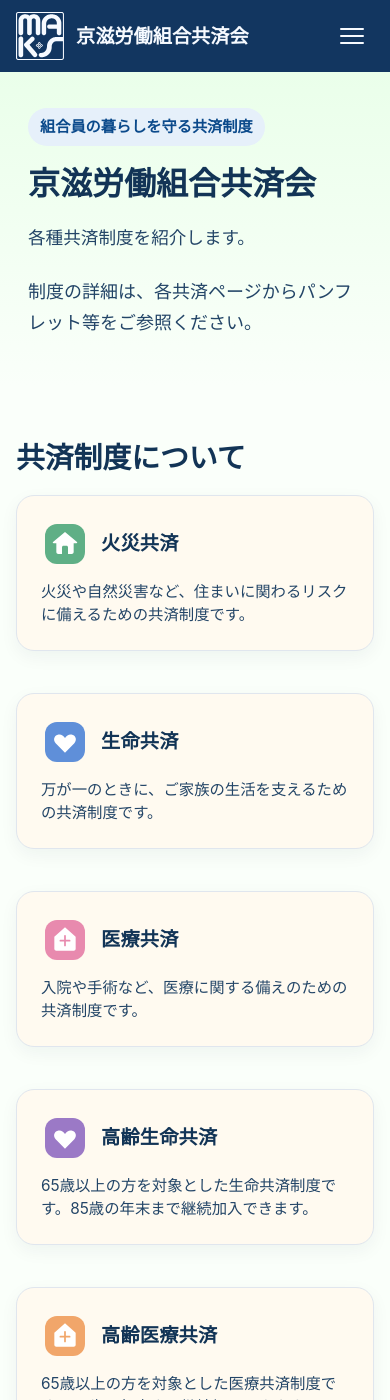
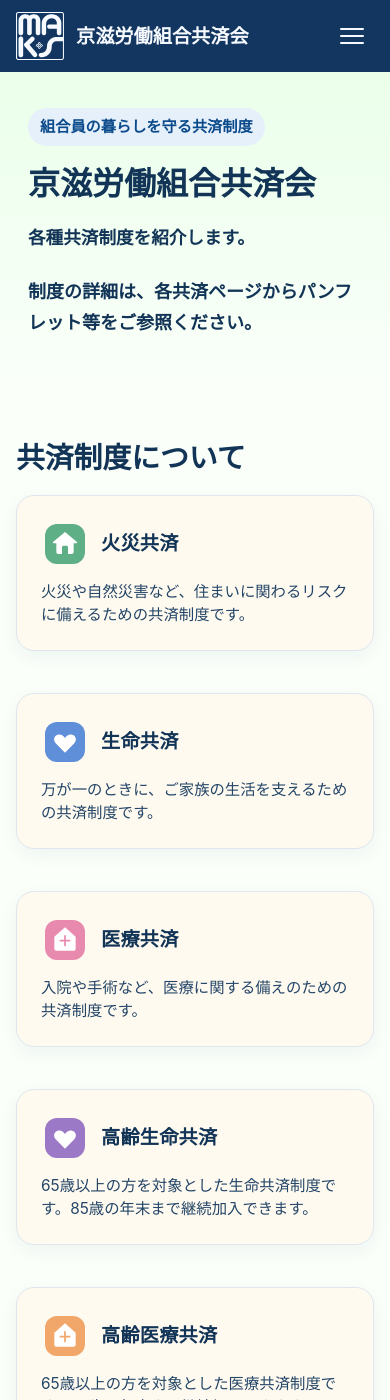
Before and after one commit to keijirodokyosai/keijirodokyosai.github.io, a Jekyll site: the page built from index.html, in a window 390 px wide and 1400 px high. Built offline with Jekyll 4.4.1, drawn with Linux system fonts in a browser that asks for light colours.

Commit message:
Update style.css

```diff
--- a/css/style.css
+++ b/css/style.css
@@ -259,8 +259,8 @@
 .hero-note {
   margin: 0 0 24px;
   font-size: 1.1rem;
-  font-weight: 500;
-  color: #234567;
+  font-weight: 600;
+  color: #123456;
 }
 
 .hero-info-box {
@@ -294,8 +294,8 @@
 
 .hero-sub-links {
   margin: 0;
-  font-weight: 500;
-  color: #234567;
+  font-weight: 600;
+  color: #123456;
 }
 
 /* buttons */
@@ -411,7 +411,7 @@
   font-size: 1.34rem;
   line-height: 1.35;
   color: #123456;
-  font-weight: 700;
+  font-weight: 720;
   letter-spacing: 0.01em;
 }
 
@@ -500,7 +500,7 @@
   margin: 12px 0 24px;
   line-height: 1.9;
   font-size: 1rem;
-  font-weight: 500;
+  font-weight: 600;
   color: #123456;
 }
 
@@ -575,7 +575,7 @@
 .contact-table td {
   padding: 9px 0;
   vertical-align: top;
-  font-weight: 700;
+  font-weight: 720;
   line-height: 1.45;
 }
 
@@ -592,7 +592,7 @@
 }
 
 .contact-table td a {
-  font-weight: 700;
+  font-weight: 720;
 }
 
 .contact-mail-btn {
@@ -643,7 +643,7 @@
 
   .site-logo-text {
     font-size: 1.2rem;
-    font-weight: 700;
+    font-weight: 720;
     color: #f6faff;
   }
 
```
